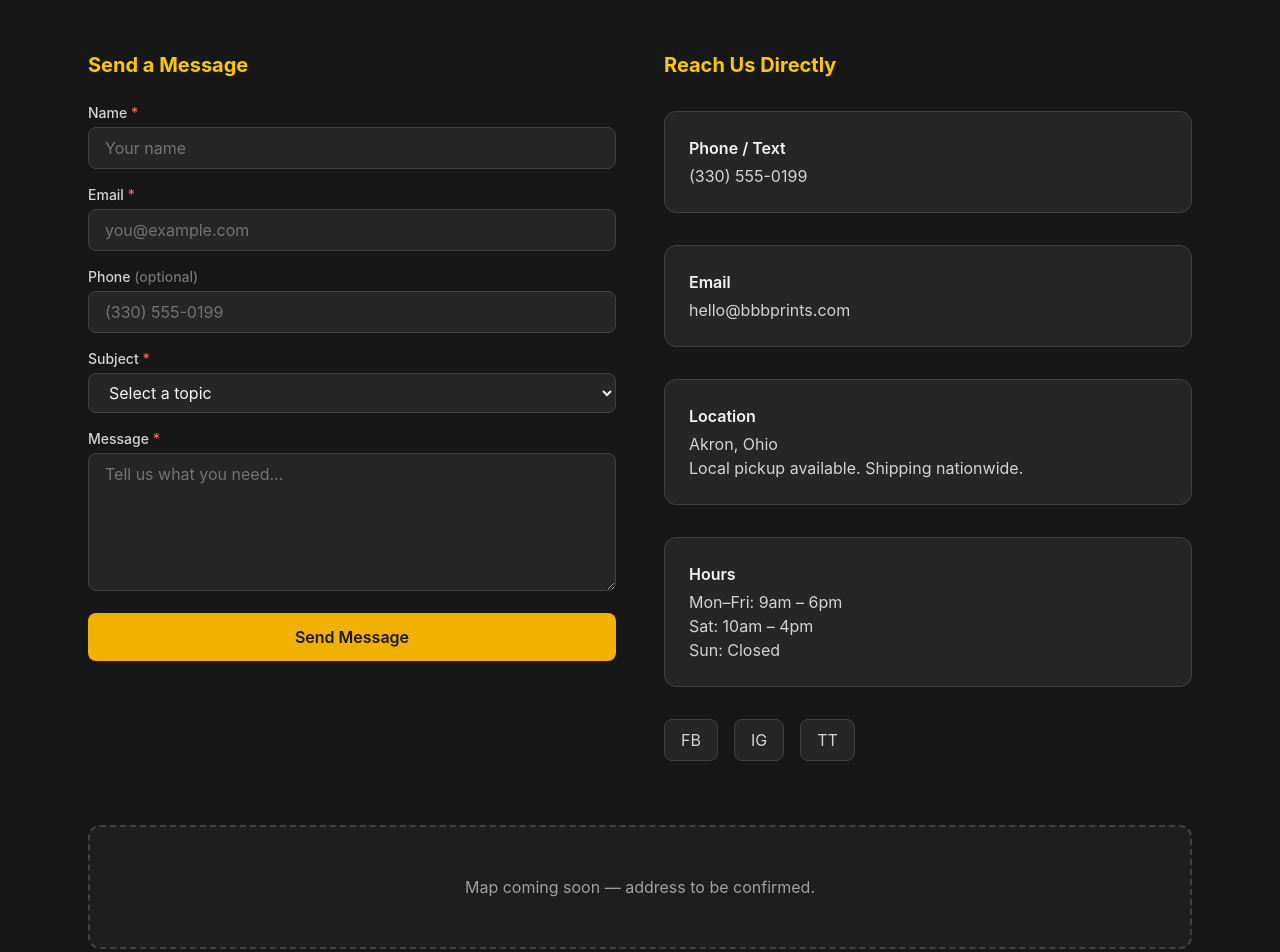
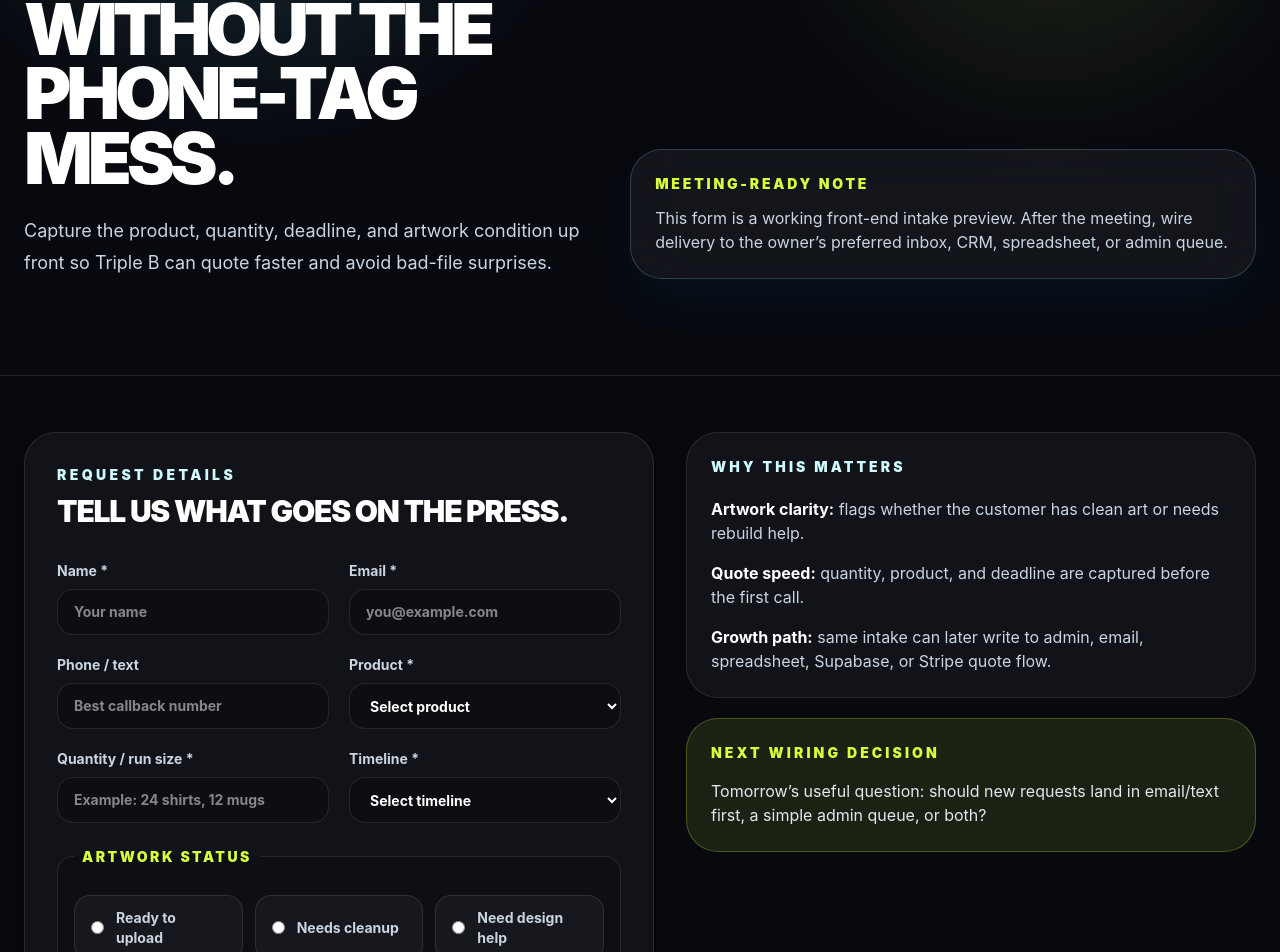
Before and after one commit to kn8-codes/triple-b-prints, a SvelteKit app: page /contact in a window 1280 px wide. Shown: the part 342-1294 px from the top of the page. Built offline with nearby package versions, Linux system fonts and the light colour scheme.

Commit message:
feat: polish print request intake for client review

```diff
--- a/src/routes/+layout.svelte
+++ b/src/routes/+layout.svelte
@@ -10,7 +10,7 @@
 		{ href: '/equipment', label: 'Equipment' },
 		{ href: '/turnkey-interview', label: 'Turnkey' },
 		{ href: '/#about', label: 'About' },
-		{ href: '/#contact', label: 'Contact' }
+		{ href: '/contact', label: 'Contact' }
 	];
 
 	function closeMobileMenu() {
--- a/src/routes/contact/+page.svelte
+++ b/src/routes/contact/+page.svelte
@@ -1,255 +1,153 @@
-<!--
-  Contact Page — Triple B Prints
-  ===============================
-  PURPOSE: Let customers reach the business. Every field is a placeholder
-  until backend (Supabase / serverless function) is wired.
-  WHAT'S HERE: Contact form, business info, map placeholder, social links.
-  REVERSAL POINT: Once Supabase is connected, swap the onsubmit handler
-  from "show coming-soon message" to "POST to /api/contact".
-  a11y: Labels linked to inputs, error announcements, focus management.
--->
+<script lang="ts">
+	const productOptions = ['T-Shirts', 'Hoodies', 'Mugs', 'Hats', 'Keychains', 'Coasters', 'Phone Cases', 'Other / Not sure yet'];
+	const timelineOptions = ['Rush / 1–3 days', 'This week', 'This month', 'Flexible'];
 
-<script lang="ts">
-  // PLACEHOLDER STATE: Replace with real form handling once backend ready.
-  // If adding Supabase, import createClient here and POST on submit.
 	let name = $state('');
 	let email = $state('');
 	let phone = $state('');
-  let subject = $state('');
-  let message = $state('');
-  let status = $state(''); // 'idle' | 'sending' | 'sent' | 'error'
+	let product = $state('');
+	let quantity = $state('');
+	let timeline = $state('');
+	let artworkStatus = $state('');
+	let notes = $state('');
+	let submitted = $state(false);
 
-  function handleSubmit(e: SubmitEvent) {
-    e.preventDefault();
-    // PLACEHOLDER: No backend yet. Show coming-soon message.
-    status = 'sent';
-    // Clear form so user knows something happened
-    name = email = phone = subject = message = '';
-    // Auto-clear status after 5s for screen-reader politeness
-    setTimeout(() => { status = 'idle'; }, 5000);
+	let requestSummary = $derived(
+		[
+			`Name: ${name || '—'}`,
+			`Email: ${email || '—'}`,
+			`Phone: ${phone || '—'}`,
+			`Product: ${product || '—'}`,
+			`Quantity: ${quantity || '—'}`,
+			`Timeline: ${timeline || '—'}`,
+			`Artwork: ${artworkStatus || '—'}`,
+			`Notes: ${notes || '—'}`
+		].join('\n')
+	);
+
+	function handleSubmit(event: SubmitEvent) {
+		event.preventDefault();
+		submitted = true;
+	}
+
+	async function copySummary() {
+		await navigator.clipboard.writeText(requestSummary);
 	}
 </script>
 
 <svelte:head>
-  <title>Contact — Triple B Prints</title>
-  <meta name="description" content="Contact Triple B Prints for custom orders, quotes, and questions." />
+	<title>Start a Print Request — Triple B Prints</title>
+	<meta name="description" content="Start a custom print request for shirts, hoodies, mugs, hats, keychains, and small-run merch." />
 </svelte:head>
 
-<main class="min-h-screen bg-neutral-900 text-neutral-100">
-  <!-- HERO -->
-  <section class="relative overflow-hidden bg-gradient-to-b from-yellow-500/10 to-neutral-900 py-20 px-6">
-    <div class="mx-auto max-w-4xl text-center">
-      <h1 class="text-4xl font-extrabold tracking-tight sm:text-5xl">
-        Contact Us
+<main class="min-h-screen bg-[#07090f] text-white">
+	<section class="relative isolate overflow-hidden border-b border-white/10 px-4 py-16 sm:px-6 md:py-24">
+		<div class="pointer-events-none absolute inset-0 bg-[radial-gradient(circle_at_20%_10%,rgba(120,232,255,0.18),transparent_30%),radial-gradient(circle_at_82%_20%,rgba(216,255,62,0.12),transparent_26%)]"></div>
+		<div class="relative mx-auto grid max-w-7xl gap-10 lg:grid-cols-[0.95fr_1.05fr] lg:items-end">
+			<div>
+				<p class="mb-4 text-sm font-black uppercase tracking-[0.28em] text-cyan-100">Order intake preview</p>
+				<h1 class="max-w-4xl text-5xl font-black uppercase leading-[0.9] tracking-[-0.07em] sm:text-7xl">
+					Start a print request without the phone-tag mess.
 				</h1>
-      <p class="mt-4 text-lg text-neutral-300">
-        <!-- PLACEHOLDER: Replace with actual response-time promise once known. -->
-        Questions? Quotes? Custom jobs? We reply within one business day.
+				<p class="mt-6 max-w-2xl text-lg leading-8 text-slate-300">
+					Capture the product, quantity, deadline, and artwork condition up front so Triple B can quote faster and avoid bad-file surprises.
 				</p>
 			</div>
-  </section>
-
-  <!-- CONTACT GRID -->
-  <section class="mx-auto max-w-6xl px-6 py-16">
-    <div class="grid gap-12 lg:grid-cols-2">
-
-      <!-- FORM -->
-      <div>
-        <h2 class="text-xl font-bold text-yellow-400">Send a Message</h2>
-
-        <!--
-          PLACEHOLDER FORM: Currently shows a "coming soon" message on submit.
-          When Supabase or a serverless function is ready:
-          1. Remove the setTimeout / status = 'sent' placeholder.
-          2. Add async fetch() to your endpoint.
-          3. Set status = 'sending' while waiting, then 'sent' or 'error'.
-        -->
-        <form onsubmit={handleSubmit} class="mt-6 space-y-4" aria-label="Contact form">
-
-          <!-- Name -->
-          <div>
-            <label for="contact-name" class="block text-sm font-medium text-neutral-300">
-              Name <span class="text-red-400" aria-hidden="true">*</span>
-            </label>
-            <input
-              id="contact-name"
-              type="text"
-              bind:value={name}
-              required
-              class="mt-1 w-full rounded-lg border border-neutral-700 bg-neutral-800 px-4 py-2 text-neutral-100 placeholder-neutral-500 focus:border-yellow-400 focus:outline-none focus:ring-1 focus:ring-yellow-400"
-              placeholder="Your name"
-            />
-          </div>
-
-          <!-- Email -->
-          <div>
-            <label for="contact-email" class="block text-sm font-medium text-neutral-300">
-              Email <span class="text-red-400" aria-hidden="true">*</span>
-            </label>
-            <input
-              id="contact-email"
-              type="email"
-              bind:value={email}
-              required
-              class="mt-1 w-full rounded-lg border border-neutral-700 bg-neutral-800 px-4 py-2 text-neutral-100 placeholder-neutral-500 focus:border-yellow-400 focus:outline-none focus:ring-1 focus:ring-yellow-400"
-              placeholder="you@example.com"
-            />
-          </div>
-
-          <!-- Phone (optional) -->
-          <div>
-            <label for="contact-phone" class="block text-sm font-medium text-neutral-300">
-              Phone <span class="text-neutral-500">(optional)</span>
-            </label>
-            <input
-              id="contact-phone"
-              type="tel"
-              bind:value={phone}
-              class="mt-1 w-full rounded-lg border border-neutral-700 bg-neutral-800 px-4 py-2 text-neutral-100 placeholder-neutral-500 focus:border-yellow-400 focus:outline-none focus:ring-1 focus:ring-yellow-400"
-              placeholder="(330) 555-0199"
-            />
-          </div>
-
-          <!-- Subject -->
-          <div>
-            <label for="contact-subject" class="block text-sm font-medium text-neutral-300">
-              Subject <span class="text-red-400" aria-hidden="true">*</span>
-            </label>
-            <select
-              id="contact-subject"
-              bind:value={subject}
-              required
-              class="mt-1 w-full rounded-lg border border-neutral-700 bg-neutral-800 px-4 py-2 text-neutral-100 focus:border-yellow-400 focus:outline-none focus:ring-1 focus:ring-yellow-400"
-            >
-              <!-- PLACEHOLDER: Add/remove options as client defines service categories. -->
-              <option value="" disabled selected>Select a topic</option>
-              <option value="custom-order">Custom Order</option>
-              <option value="quote">Quote Request</option>
-              <option value="bulk">Bulk / Event Order</option>
-              <option value="turnkey">Turnkey Business Package</option>
-              <option value="support">Order Support</option>
-              <option value="other">Something Else</option>
-            </select>
-          </div>
-
-          <!-- Message -->
-          <div>
-            <label for="contact-message" class="block text-sm font-medium text-neutral-300">
-              Message <span class="text-red-400" aria-hidden="true">*</span>
-            </label>
-            <textarea
-              id="contact-message"
-              bind:value={message}
-              required
-              rows="5"
-              class="mt-1 w-full rounded-lg border border-neutral-700 bg-neutral-800 px-4 py-2 text-neutral-100 placeholder-neutral-500 focus:border-yellow-400 focus:outline-none focus:ring-1 focus:ring-yellow-400"
-              placeholder="Tell us what you need..."
-            ></textarea>
-          </div>
-
-          <!-- Submit -->
-          <button
-            type="submit"
-            class="w-full rounded-lg bg-yellow-500 px-6 py-3 font-semibold text-neutral-900 hover:bg-yellow-400 focus:outline-none focus:ring-2 focus:ring-yellow-400 focus:ring-offset-2 focus:ring-offset-neutral-900"
-          >
-            Send Message
-          </button>
-
-          <!-- Status announcement for screen readers -->
-          <div aria-live="polite" class="sr-only">
-            {#if status === 'sent'}
-              Message sent. We'll be in touch soon.
-            {/if}
-          </div>
-
-          <!-- Visual status banner -->
-          {#if status === 'sent'}
-            <div class="rounded-lg border border-yellow-500/30 bg-yellow-500/10 p-4 text-center text-yellow-400">
-              <!-- PLACEHOLDER: Swap this for a real success message once backend is live. -->
-              Thanks! This form is a demo right now — backend coming soon.
-              For urgent orders, call or text directly.
-            </div>
-          {/if}
-        </form>
-      </div>
-
-      <!-- BUSINESS INFO -->
-      <div class="space-y-8">
-        <h2 class="text-xl font-bold text-yellow-400">Reach Us Directly</h2>
-
-        <!-- PLACEHOLDER BLOCK: Replace with real info once client provides it. -->
-        <div class="rounded-xl border border-neutral-700 bg-neutral-800 p-6">
-          <h3 class="font-semibold text-neutral-100">Phone / Text</h3>
-          <p class="mt-1 text-neutral-300">
-            <!-- PLACEHOLDER: Insert real number. -->
-            (330) 555-0199
+			<div class="rounded-[2rem] border border-cyan-200/20 bg-white/[0.05] p-6 shadow-2xl shadow-cyan-950/30 backdrop-blur-xl">
+				<p class="text-sm font-black uppercase tracking-[0.2em] text-[#d8ff3e]">Meeting-ready note</p>
+				<p class="mt-3 text-slate-300">
+					This form is a working front-end intake preview. After the meeting, wire delivery to the owner’s preferred inbox, CRM, spreadsheet, or admin queue.
 				</p>
-        </div>
-
-        <div class="rounded-xl border border-neutral-700 bg-neutral-800 p-6">
-          <h3 class="font-semibold text-neutral-100">Email</h3>
-          <p class="mt-1 text-neutral-300">
-            <!-- PLACEHOLDER: Insert real email. -->
-            hello@bbbprints.com
-          </p>
-        </div>
-
-        <div class="rounded-xl border border-neutral-700 bg-neutral-800 p-6">
-          <h3 class="font-semibold text-neutral-100">Location</h3>
-          <p class="mt-1 text-neutral-300">
-            <!-- PLACEHOLDER: Insert real address or "Akron, OH — local pickup available." -->
-            Akron, Ohio<br />
-            Local pickup available. Shipping nationwide.
-          </p>
-        </div>
-
-        <div class="rounded-xl border border-neutral-700 bg-neutral-800 p-6">
-          <h3 class="font-semibold text-neutral-100">Hours</h3>
-          <p class="mt-1 text-neutral-300">
-            <!-- PLACEHOLDER: Replace with actual hours once known. -->
-            Mon–Fri: 9am – 6pm<br />
-            Sat: 10am – 4pm<br />
-            Sun: Closed
-          </p>
-        </div>
-
-        <!-- SOCIAL LINKS -->
-        <div class="flex gap-4">
-          <!-- PLACEHOLDER: Add real social URLs once accounts exist. -->
-          <button
-            type="button"
-            aria-label="Facebook coming soon"
-            class="rounded-lg border border-neutral-700 bg-neutral-800 px-4 py-2 text-neutral-300 hover:text-yellow-400 focus:outline-none focus:ring-2 focus:ring-yellow-400"
-          >
-            FB
-          </button>
-          <button
-            type="button"
-            aria-label="Instagram coming soon"
-            class="rounded-lg border border-neutral-700 bg-neutral-800 px-4 py-2 text-neutral-300 hover:text-yellow-400 focus:outline-none focus:ring-2 focus:ring-yellow-400"
-          >
-            IG
-          </button>
-          <button
-            type="button"
-            aria-label="TikTok coming soon"
-            class="rounded-lg border border-neutral-700 bg-neutral-800 px-4 py-2 text-neutral-300 hover:text-yellow-400 focus:outline-none focus:ring-2 focus:ring-yellow-400"
-          >
-            TT
-          </button>
-        </div>
 			</div>
 		</div>
 	</section>
 
-  <!-- MAP PLACEHOLDER -->
-  <section class="mx-auto max-w-6xl px-6 pb-16">
-    <!--
-      PLACEHOLDER: Replace with real embedded map once address confirmed.
-      Options: Google Maps iframe, Leaflet.js, or static image with link.
-    -->
-    <div class="rounded-xl border-2 border-dashed border-neutral-700 bg-neutral-800/50 p-12 text-center">
-      <p class="text-neutral-400">Map coming soon — address to be confirmed.</p>
+	<section class="mx-auto grid max-w-7xl gap-8 px-4 py-14 sm:px-6 lg:grid-cols-[1.05fr_0.95fr]">
+		<form onsubmit={handleSubmit} class="rounded-[2rem] border border-white/10 bg-white/[0.045] p-5 shadow-xl shadow-black/20 sm:p-8" aria-label="Print request form">
+			<div class="mb-8">
+				<p class="text-sm font-black uppercase tracking-[0.24em] text-cyan-100">Request details</p>
+				<h2 class="mt-2 text-3xl font-black uppercase tracking-[-0.04em]">Tell us what goes on the press.</h2>
 			</div>
+
+			<div class="grid gap-5 sm:grid-cols-2">
+				<label class="grid gap-2 text-sm font-bold text-slate-300">
+					Name *
+					<input bind:value={name} required class="rounded-2xl border border-white/10 bg-black/25 px-4 py-3 text-white outline-none focus:border-[#d8ff3e]" placeholder="Your name" />
+				</label>
+				<label class="grid gap-2 text-sm font-bold text-slate-300">
+					Email *
+					<input bind:value={email} required type="email" class="rounded-2xl border border-white/10 bg-black/25 px-4 py-3 text-white outline-none focus:border-[#d8ff3e]" placeholder="you@example.com" />
+				</label>
+				<label class="grid gap-2 text-sm font-bold text-slate-300">
+					Phone / text
+					<input bind:value={phone} type="tel" class="rounded-2xl border border-white/10 bg-black/25 px-4 py-3 text-white outline-none focus:border-[#d8ff3e]" placeholder="Best callback number" />
+				</label>
+				<label class="grid gap-2 text-sm font-bold text-slate-300">
+					Product *
+					<select bind:value={product} required class="rounded-2xl border border-white/10 bg-black/25 px-4 py-3 text-white outline-none focus:border-[#d8ff3e]">
+						<option value="" disabled>Select product</option>
+						{#each productOptions as option}<option>{option}</option>{/each}
+					</select>
+				</label>
+				<label class="grid gap-2 text-sm font-bold text-slate-300">
+					Quantity / run size *
+					<input bind:value={quantity} required class="rounded-2xl border border-white/10 bg-black/25 px-4 py-3 text-white outline-none focus:border-[#d8ff3e]" placeholder="Example: 24 shirts, 12 mugs" />
+				</label>
+				<label class="grid gap-2 text-sm font-bold text-slate-300">
+					Timeline *
+					<select bind:value={timeline} required class="rounded-2xl border border-white/10 bg-black/25 px-4 py-3 text-white outline-none focus:border-[#d8ff3e]">
+						<option value="" disabled>Select timeline</option>
+						{#each timelineOptions as option}<option>{option}</option>{/each}
+					</select>
+				</label>
+			</div>
+
+			<fieldset class="mt-6 rounded-2xl border border-white/10 bg-black/20 p-4">
+				<legend class="px-2 text-sm font-black uppercase tracking-[0.18em] text-[#d8ff3e]">Artwork status</legend>
+				<div class="mt-3 grid gap-3 sm:grid-cols-3">
+					{#each ['Ready to upload', 'Needs cleanup', 'Need design help'] as option}
+						<label class="flex cursor-pointer items-center gap-3 rounded-2xl border border-white/10 bg-white/[0.04] px-4 py-3 text-sm font-bold text-slate-300 hover:border-cyan-200/40">
+							<input bind:group={artworkStatus} type="radio" value={option} required />
+							{option}
+						</label>
+					{/each}
+				</div>
+			</fieldset>
+
+			<label class="mt-6 grid gap-2 text-sm font-bold text-slate-300">
+				Job notes
+				<textarea bind:value={notes} rows="5" class="rounded-2xl border border-white/10 bg-black/25 px-4 py-3 text-white outline-none focus:border-[#d8ff3e]" placeholder="Sizes, colors, placement, event date, budget, or anything the shop should know."></textarea>
+			</label>
+
+			<button type="submit" class="mt-7 w-full rounded-2xl bg-[#d8ff3e] px-6 py-4 font-black uppercase tracking-[0.16em] text-slate-950 transition hover:bg-yellow-200 focus:outline-none focus:ring-4 focus:ring-[#d8ff3e]">
+				Preview request summary
+			</button>
+		</form>
+
+		<aside class="grid content-start gap-5">
+			<div class="rounded-[2rem] border border-white/10 bg-white/[0.045] p-6">
+				<p class="text-sm font-black uppercase tracking-[0.22em] text-cyan-100">Why this matters</p>
+				<ul class="mt-5 space-y-4 text-slate-300">
+					<li><strong class="text-white">Artwork clarity:</strong> flags whether the customer has clean art or needs rebuild help.</li>
+					<li><strong class="text-white">Quote speed:</strong> quantity, product, and deadline are captured before the first call.</li>
+					<li><strong class="text-white">Growth path:</strong> same intake can later write to admin, email, spreadsheet, Supabase, or Stripe quote flow.</li>
+				</ul>
+			</div>
+
+			<div class="rounded-[2rem] border border-[#d8ff3e]/25 bg-[#d8ff3e]/10 p-6">
+				<p class="text-sm font-black uppercase tracking-[0.22em] text-[#d8ff3e]">Next wiring decision</p>
+				<p class="mt-4 text-slate-200">Tomorrow’s useful question: should new requests land in email/text first, a simple admin queue, or both?</p>
+			</div>
+
+			{#if submitted}
+				<div class="rounded-[2rem] border border-cyan-200/25 bg-cyan-200/10 p-6" aria-live="polite">
+					<p class="text-sm font-black uppercase tracking-[0.22em] text-cyan-100">Request summary</p>
+					<pre class="mt-4 whitespace-pre-wrap rounded-2xl bg-black/35 p-4 text-sm text-slate-200">{requestSummary}</pre>
+					<button type="button" onclick={copySummary} class="mt-4 rounded-2xl border border-cyan-200/30 bg-cyan-200/10 px-5 py-3 text-sm font-black uppercase tracking-[0.14em] text-cyan-100 hover:bg-cyan-200/20">
+						Copy summary
+					</button>
+				</div>
+			{/if}
+		</aside>
 	</section>
 </main>
```
Lines whose indentation alone changed are shown as unchanged.
